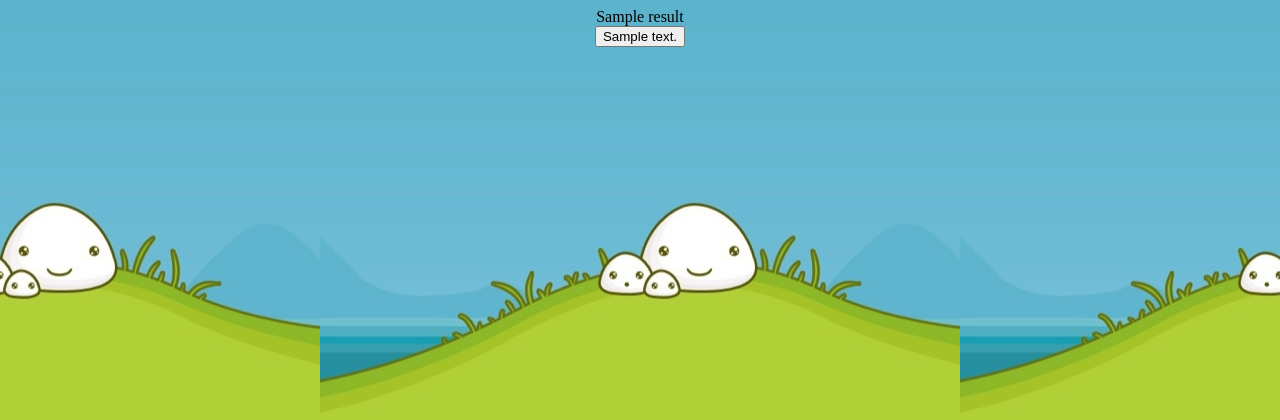
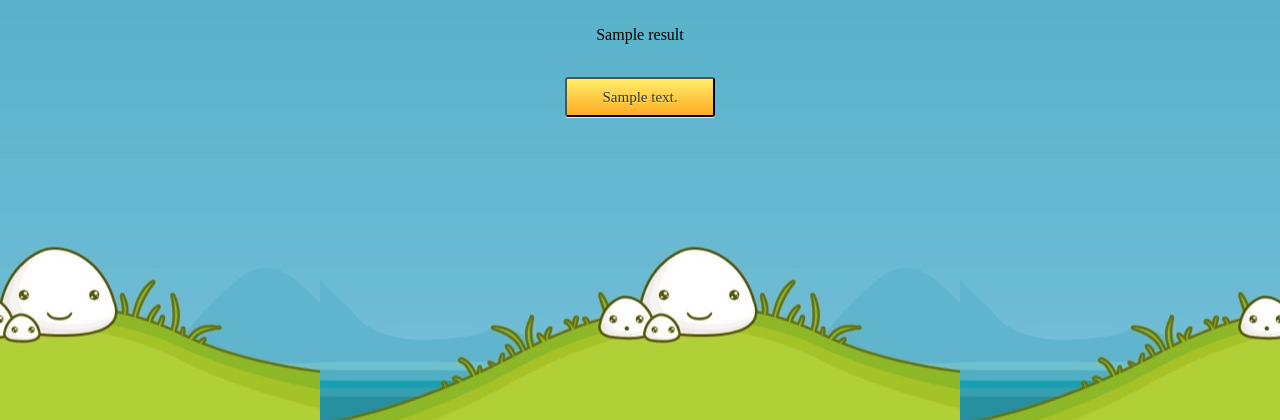
Before and after one commit to jorgerivero3/project_2, a Flask app: page /game/1 in a window 1280 px wide. Shown: the top 420 px of the page. Run offline with Flask 2, Linux system fonts and the light colour scheme; tables that the repository leaves empty hold one stand-in row (values such as "Sample post"); a database or web service that is not in the repository returns one stand-in record (values such as "Sample title"); data that the repository does not hold is empty; some web fonts are replaced.

Commit message:
edited game styles

```diff
--- a/Application/templates/game.html
+++ b/Application/templates/game.html
@@ -4,12 +4,14 @@
 <body style="text-align: center">
 	{% for i in range(questions|length) %}
 	<span id={{i|string}} hidden>
+		<br>
 		{{ questions[i]['question']|safe }}<br>
 		{% for j in range(questions[i]['incorrect_answers']|length) %}
+			<br>
 			{% if questions[i]['incorrect_answers'][j] == questions[i]["correct_answer"] %}
-				<button onclick="correct();">{{ questions[i]['incorrect_answers'][j]|safe }}</button>
+				<button style="height: 40px; margin-top: 15px;"; class="myButton" onclick="correct();">{{ questions[i]['incorrect_answers'][j]|safe }}</button><br>
 			{% else %}
-				<button onclick="incorrect();">{{ questions[i]['incorrect_answers'][j]|safe }}</button>
+				<button style="height: 40px; margin-top: 15px;"; class="myButton" onclick="incorrect();">{{ questions[i]['incorrect_answers'][j]|safe }}</button><br>
 			{% endif %}
 		{% endfor %}
 		<br>
```
